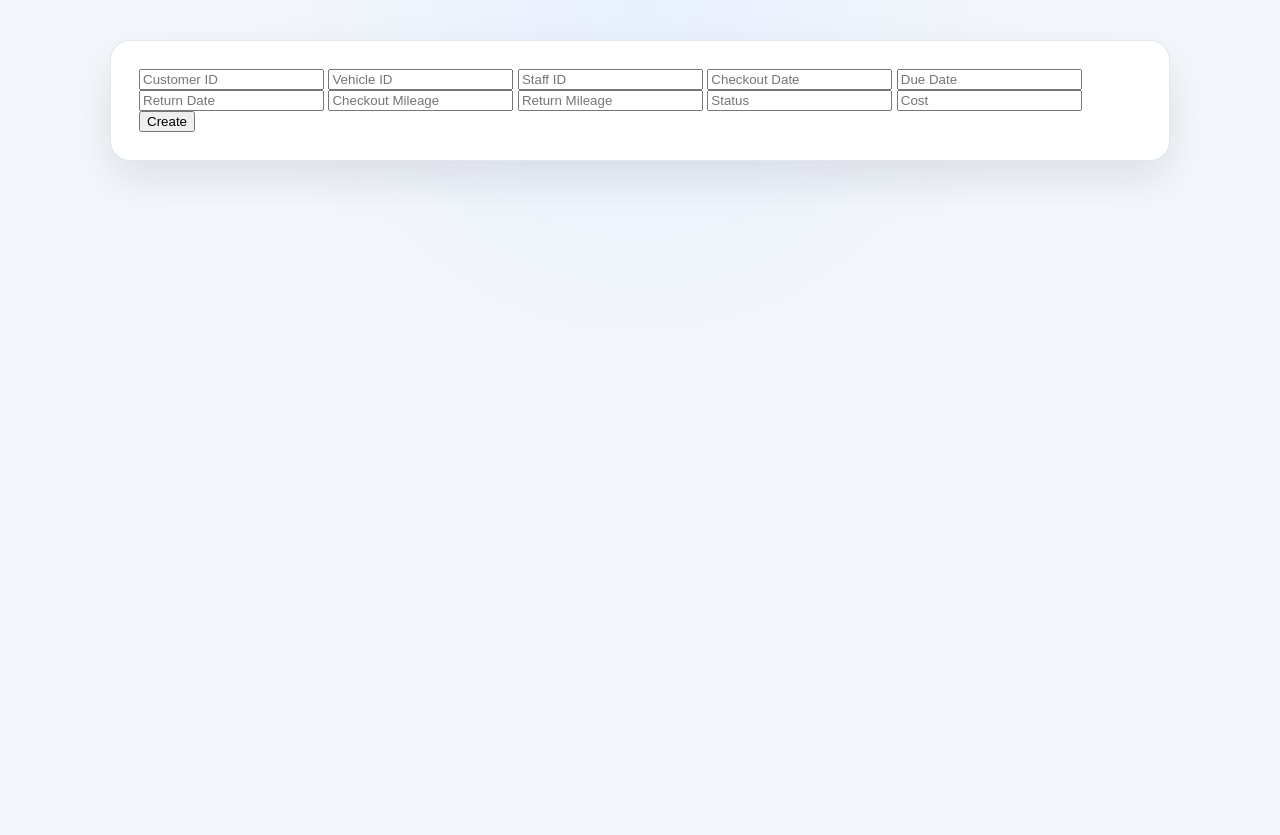
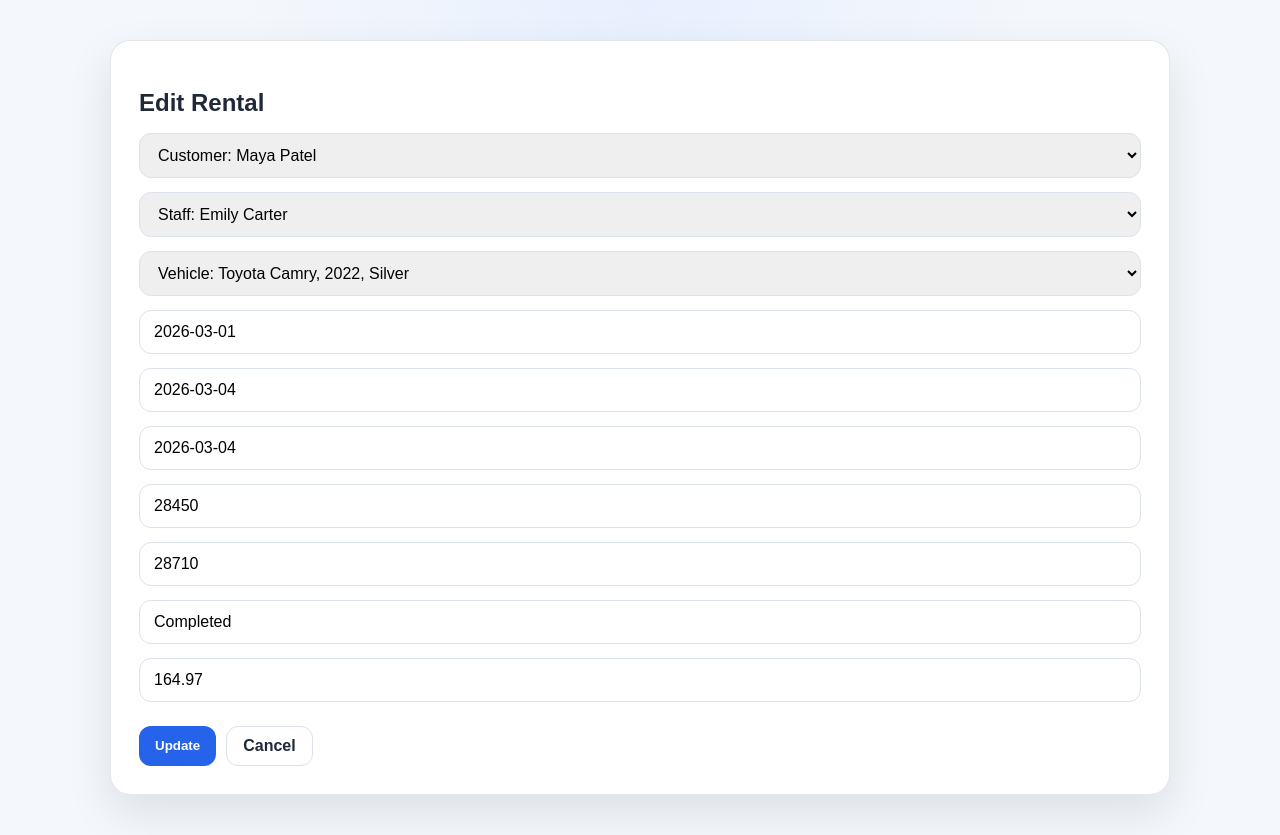
Before and after one commit to arigree/211_FinalProject, a Flask app: page /rental/edit/1 in a window 1280 px wide. Before the commit the page ends 193 px from the top, so only its background shows below. Run offline with Flask 3, Linux system fonts and the light colour scheme.

Commit message:
Adding vehicle model handler. CRUD for rentals now works

```diff
--- a/app/rental/rental.py
+++ b/app/rental/rental.py
@@ -4,7 +4,7 @@
 # Description:
 
 from extensions import db
-
+from .vehicle import Vehicle
 
 class Rental(db.Model):
     __tablename__ = "Rental"
--- a/app/rental/rental_controller.py
+++ b/app/rental/rental_controller.py
@@ -6,7 +6,11 @@
 from flask import Blueprint, render_template, request
 
 from .rental_exceptions import RentalDataError
-from .rental_manager import get_all_rentals, search_rentals, create_rental, update_rental, Rental, delete_rental
+from .rental_manager import RentalManager
+from .rental import Rental
+from app.customer.customer import Customer
+from app.staff.staff import Staff
+from .vehicle import Vehicle
 
 # Blueprint setup
 rental_bp = Blueprint(
@@ -20,8 +24,8 @@ rental_bp = Blueprint(
 
 @rental_bp.route("/rental")
 def show_rentals():
-    rentals = get_all_rentals()
-    print(get_all_rentals())
+    rentals = RentalManager.get_all_rentals()
+    print(RentalManager.get_all_rentals())
     return render_template("rental.html", rentals=rentals)
 
 
@@ -30,10 +34,10 @@ def search():
     query_text = request.args.get("q", "")
 
     try:
-        rental = search_rentals(query_text)
+        rental = RentalManager.search_rentals(query_text)
         return render_template(
             "rental.html",
-            rental=rental,
+            rentals=rental,
             query=query_text,
         )
     except RentalDataError as error:
@@ -50,22 +54,26 @@ def add_rental():
 
     if request.method == "POST":
         data = {
-            "customer_id": request.form["customer_id"],
-            "vehicle_id": request.form["vehicle_id"],
-            "staff_id": request.form["staff_id"],
+            "customer_id": int(request.form["customer_id"]),
+            "vehicle_id": int(request.form["vehicle_id"]),
+            "staff_id": int(request.form["staff_id"]),
             "checkout_date": request.form["checkout_date"],
             "due_date": request.form["due_date"],
             "return_date": request.form.get("return_date"),
             "checkout_mileage": request.form["checkout_mileage"],
             "return_mileage": request.form["return_mileage"],
             "rental_status": request.form["rental_status"],
-            "total_cost": request.form["total_cost"],
+            "total_cost": float(request.form["total_cost"]),
         }
 
-        create_rental(data)
+        RentalManager.create_rental(data)
         return redirect(url_for("rental.show_rentals"))
 
-    return render_template("rental_form.html")
+    customers = Customer.query.all()
+    staff_members = Staff.query.all()
+    vehicles = Vehicle.query.all()
+
+    return render_template("rental_form.html", customers=customers, staff_members=staff_members, vehicles=vehicles)
 
 @rental_bp.route("/rental/edit/<int:rental_id>", methods=["GET", "POST"])
 def edit_rental(rental_id):
@@ -75,25 +83,32 @@ def edit_rental(rental_id):
 
     if request.method == "POST":
         data = {
+            "customer_id": int(request.form["customer_id"]),
+            "vehicle_id": int(request.form["vehicle_id"]),
+            "staff_id": int(request.form["staff_id"]),
             "checkout_date": request.form["checkout_date"],
             "due_date": request.form["due_date"],
             "return_date": request.form.get("return_date"),
+            "checkout_mileage": request.form["checkout_mileage"],
             "return_mileage": request.form["return_mileage"],
             "rental_status": request.form["rental_status"],
-            "total_cost": request.form["total_cost"],
+            "total_cost": float(request.form["total_cost"]),
         }
 
-        update_rental(rental_id, data)
+        RentalManager.update_rental(rental_id, data)
         return redirect(url_for("rental.show_rentals"))
 
+    customers = Customer.query.all()
+    staff_members = Staff.query.all()
+    vehicles = Vehicle.query.all()
 
-    return render_template("rental_form.html", rental=rental)
+    return render_template("rental_form.html", rental=rental, customers=customers, staff_members=staff_members, vehicles=vehicles)
 
 @rental_bp.route("/rental/delete/<int:rental_id>", methods=["POST"])
 def delete_rental_route(rental_id):
     from flask import redirect, url_for
 
-    delete_rental(rental_id)
+    RentalManager.delete_rental(rental_id)
     return redirect(url_for("rental.show_rentals"))
 
 @rental_bp.errorhandler(RentalDataError)
--- a/app/rental/static/rental.css
+++ b/app/rental/static/rental.css
@@ -185,6 +185,73 @@ tbody tr:last-child td {
     padding: 24px 16px;
 }
 
+.btn-primary {
+    padding: 10px 16px;
+    border-radius: 12px;
+    background: var(--accent);
+    color: white;
+    font-weight: 700;
+    border: none;
+    cursor: pointer;
+}
+
+.btn-primary:hover {
+    background: var(--accent-dark);
+}
+
+.btn-secondary {
+    padding: 10px 16px;
+    border-radius: 12px;
+    border: 1px solid var(--line);
+    background: white;
+    color: var(--text);
+    font-weight: 600;
+    text-decoration: none;
+}
+
+.btn-secondary:hover {
+    background: #f8fafc;
+}
+
+.btn-danger {
+    padding: 10px 16px;
+    border-radius: 12px;
+    border: none;
+    background: #dc2626;
+    color: white;
+    font-weight: 700;
+    cursor: pointer;
+}
+
+.btn-danger:hover {
+    background: #b91c1c;
+}
+
+.form-grid {
+    display: flex;
+    flex-direction: column;
+    gap: 14px;
+}
+
+.form-input {
+    padding: 12px 14px;
+    border: 1px solid var(--line);
+    border-radius: 12px;
+    font-size: 1rem;
+    outline: none;
+}
+
+.form-input:focus {
+    border-color: var(--accent);
+    box-shadow: 0 0 0 3px rgba(37, 99, 235, 0.12);
+}
+
+.form-actions {
+    display: flex;
+    gap: 10px;
+    margin-top: 10px;
+}
+
 /*Responsivness*/
 @media (max-width: 700px) {
     .page {
--- a/app/rental/templates/rental_form.html
+++ b/app/rental/templates/rental_form.html
@@ -8,21 +8,86 @@
 </head>
 <body>
     <main class="page">
-        <section class="card">
-            <form method="POST">
-    <input name="customer_id" placeholder="Customer ID">
-    <input name="vehicle_id" placeholder="Vehicle ID">
-    <input name="staff_id" placeholder="Staff ID">
-    <input name="checkout_date" placeholder="Checkout Date">
-    <input name="due_date" placeholder="Due Date">
-    <input name="return_date" placeholder="Return Date">
-    <input name="checkout_mileage" placeholder="Checkout Mileage">
-    <input name="return_mileage" placeholder="Return Mileage">
-    <input name="rental_status" placeholder="Status">
-    <input name="total_cost" placeholder="Cost">
-    <button type="submit">Create</button>
-</form>
-        </section>
-    </main>
+    <section class="card">
+
+        <h2 style="margin-bottom: 16px;">
+            {{ "Edit Rental" if rental else "Add Rental" }}
+        </h2>
+
+        <form method="POST" class="form-grid">
+
+            <select name="customer_id" class="form-input">
+                {% for customer in customers %}
+                    <option value="{{ customer.customer_id }}"
+                {% if rental and rental.customer_id == customer.customer_id %}selected{% endif %}>Customer: {{ customer.first_name }} {{ customer.last_name }}
+                    </option>
+                {% endfor %}
+            </select>
+
+            <select name="staff_id" class="form-input">
+                {% for staff in staff_members %}
+                    <option value="{{ staff.staff_id }}"
+                {% if rental and rental.staff_id == staff.staff_id %}selected{% endif %}>Staff: {{ staff.first_name }} {{ staff.last_name }}
+                    </option>
+                {% endfor %}
+            </select>
+
+            <select name="vehicle_id" class="form-input">
+                {% for vehicle in vehicles %}
+                    <option value="{{ vehicle.vehicle_id }}"
+                {% if rental and rental.vehicle_id == vehicle.vehicle_id %}selected{% endif %}>Vehicle: {{ vehicle.make }} {{ vehicle.model }}, {{ vehicle.year }}, {{ vehicle.color }}
+                    </option>
+                {% endfor %}
+            </select>
+
+            <input name="checkout_date"
+                   placeholder="Checkout Date"
+                   value="{{ rental.checkout_date if rental else '' }}"
+                   class="form-input">
+
+            <input name="due_date"
+                   placeholder="Due Date"
+                   value="{{ rental.due_date if rental else '' }}"
+                   class="form-input">
+
+            <input name="return_date"
+                   placeholder="Return Date"
+                   value="{{ rental.return_date if rental else '' }}"
+                   class="form-input">
+
+            <input name="checkout_mileage"
+                   placeholder="Checkout Mileage"
+                   value="{{ rental.checkout_mileage if rental else '' }}"
+                   class="form-input">
+
+            <input name="return_mileage"
+                   placeholder="Return Mileage"
+                   value="{{ rental.return_mileage if rental else '' }}"
+                   class="form-input">
+
+            <input name="rental_status"
+                   placeholder="Status"
+                   value="{{ rental.rental_status if rental else '' }}"
+                   class="form-input">
+
+            <input name="total_cost"
+                   placeholder="Total Cost"
+                   value="{{ rental.total_cost if rental else '' }}"
+                   class="form-input">
+
+            <div class="form-actions">
+                <button type="submit" class="btn-primary">
+                    {{ "Update" if rental else "Create" }}
+                </button>
+
+                <a href="{{ url_for('rental.show_rentals') }}"
+                   class="btn-secondary">
+                    Cancel
+                </a>
+            </div>
+
+        </form>
+    </section>
+</main>
 </body>
 </html>
```
Also changed, not shown: app/rental/rental_manager.py (+68 -59 lines), app/rental/templates/rental.html (+4 -4 lines), app/rental/vehicle.py (added, +15 -0 lines), car_rental.db.
